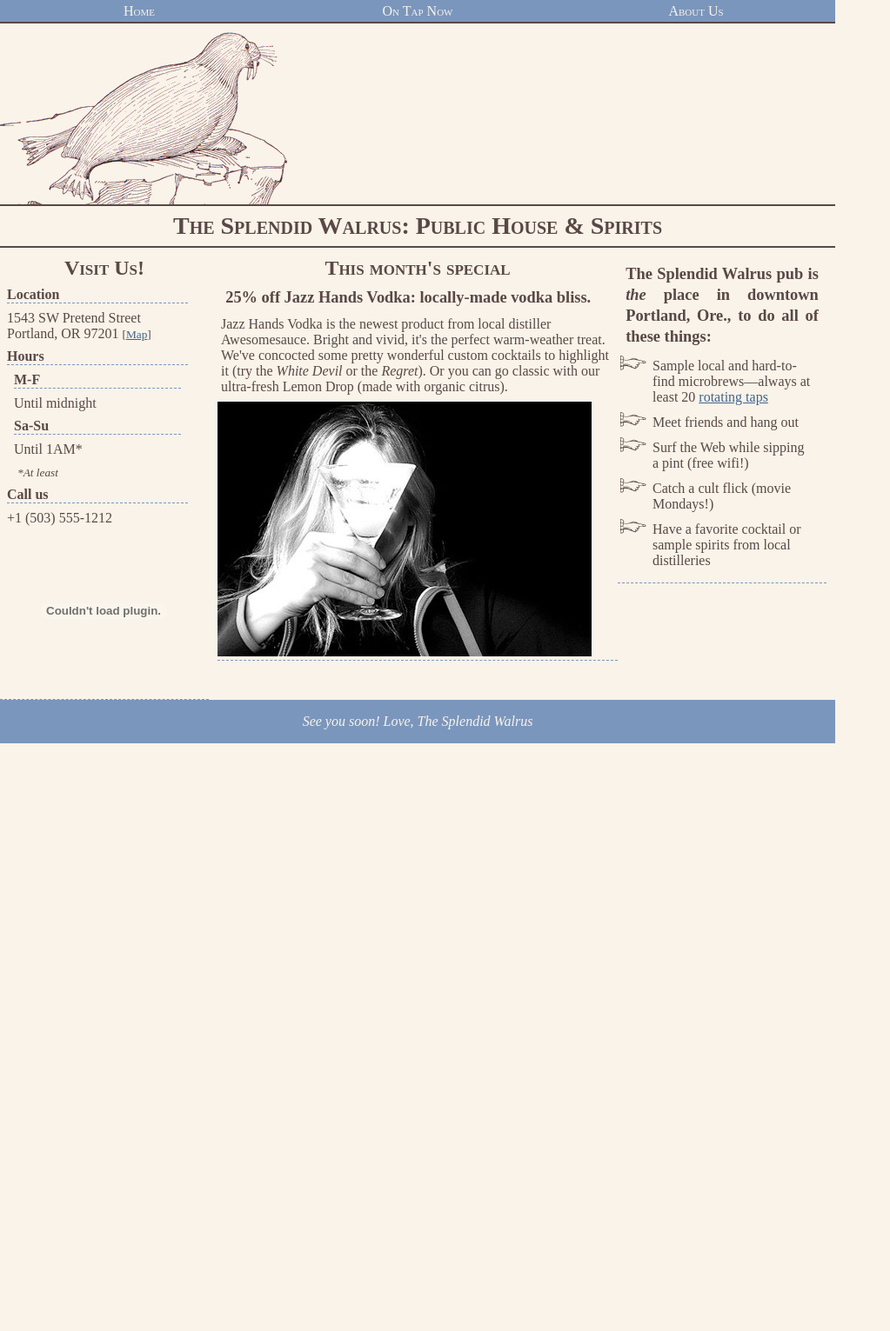
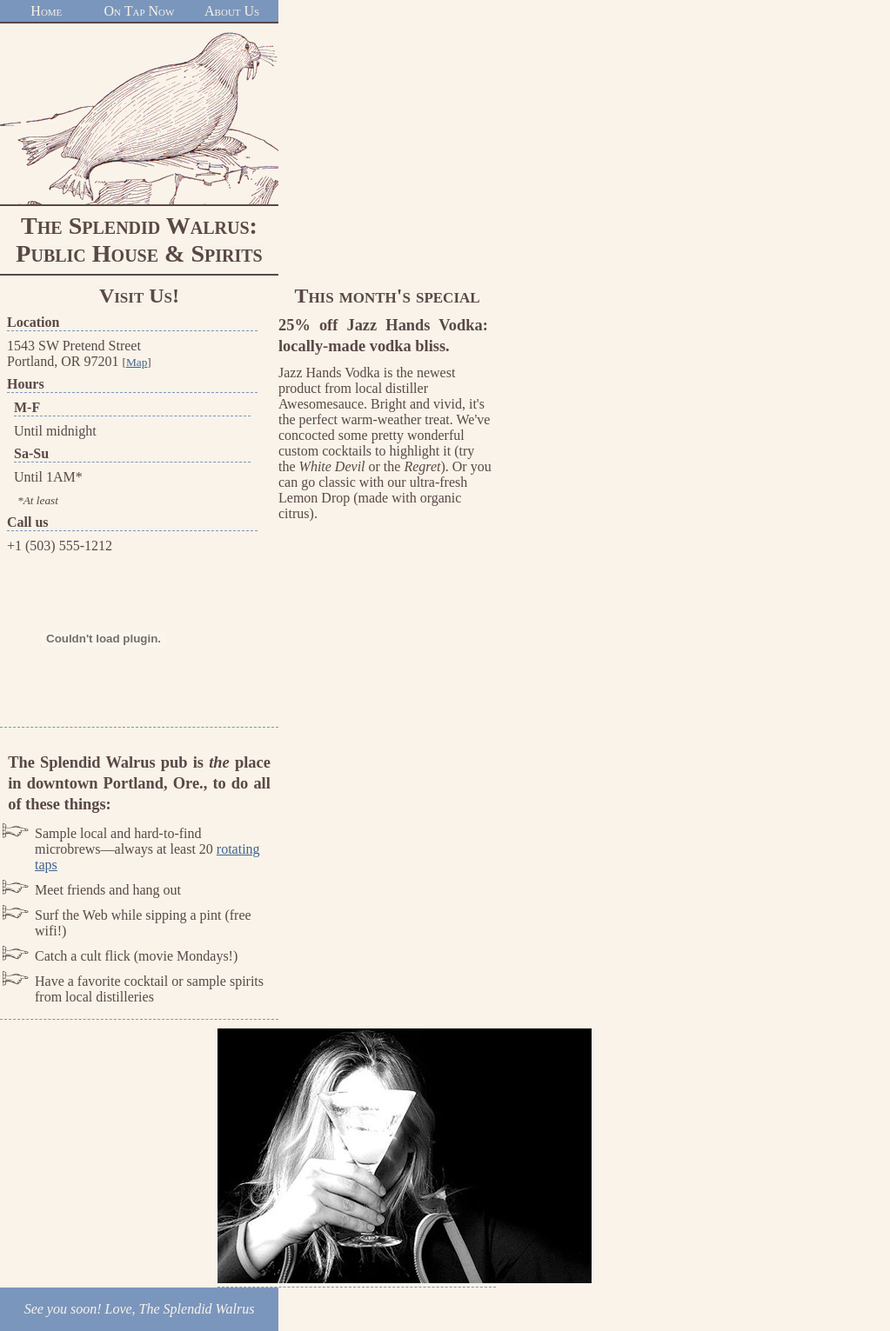
Before and after one commit to bostonhsu/HeadFirstMobileWebLearning, a PHP site: page / in a window 1280 px wide. Shown: the whole page at 87% size, without its empty margins (0-1023 px from the left). Before the commit the page ends 855 px from the top, so only its background shows below. Run offline with PHP 8.4, Linux system fonts and the light colour scheme.

Commit message:
Clear the origin rulers from css file.

```diff
--- a/mycodes/chapter1/styles.css
+++ b/mycodes/chapter1/styles.css
@@ -132,36 +132,3 @@ body, .header, .footer, .navigation {
 #visit, #points, #main {
   width: 320px;
 }
-
-/* Structure */
-body, .header, .navigation, .footer {
-  width: 960px;
-}
-.header, .navigation, .footer {
-  clear: both;
-}
-.column {
-  margin: 10px 10px 0 0;
-}
-.navigation {
-  min-height: 25px;
-}
-.navigation ul li {
-  width: 320px; /* 960/3 */
-}
-.header {
-  background:url(images/w.png) no-repeat;
-  height: 200px;
-}
-#visit {
-  width: 240px;
-  float: left;
-}
-#points {
-  width: 240px;
-  float: right;
-}
-#main {
-  margin: 10px 260px 0 250px;
-  width: 460px;
-}
```
